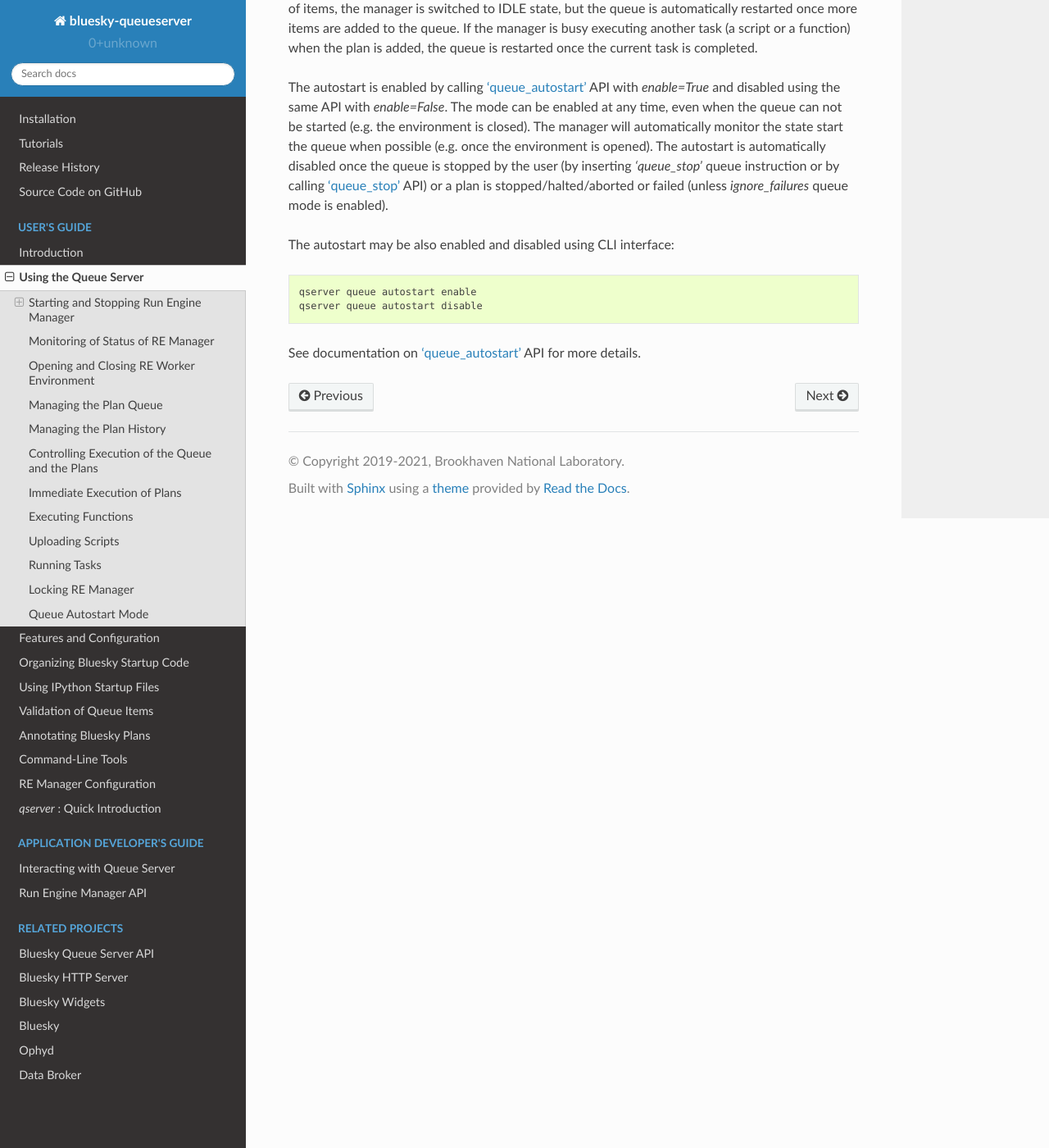
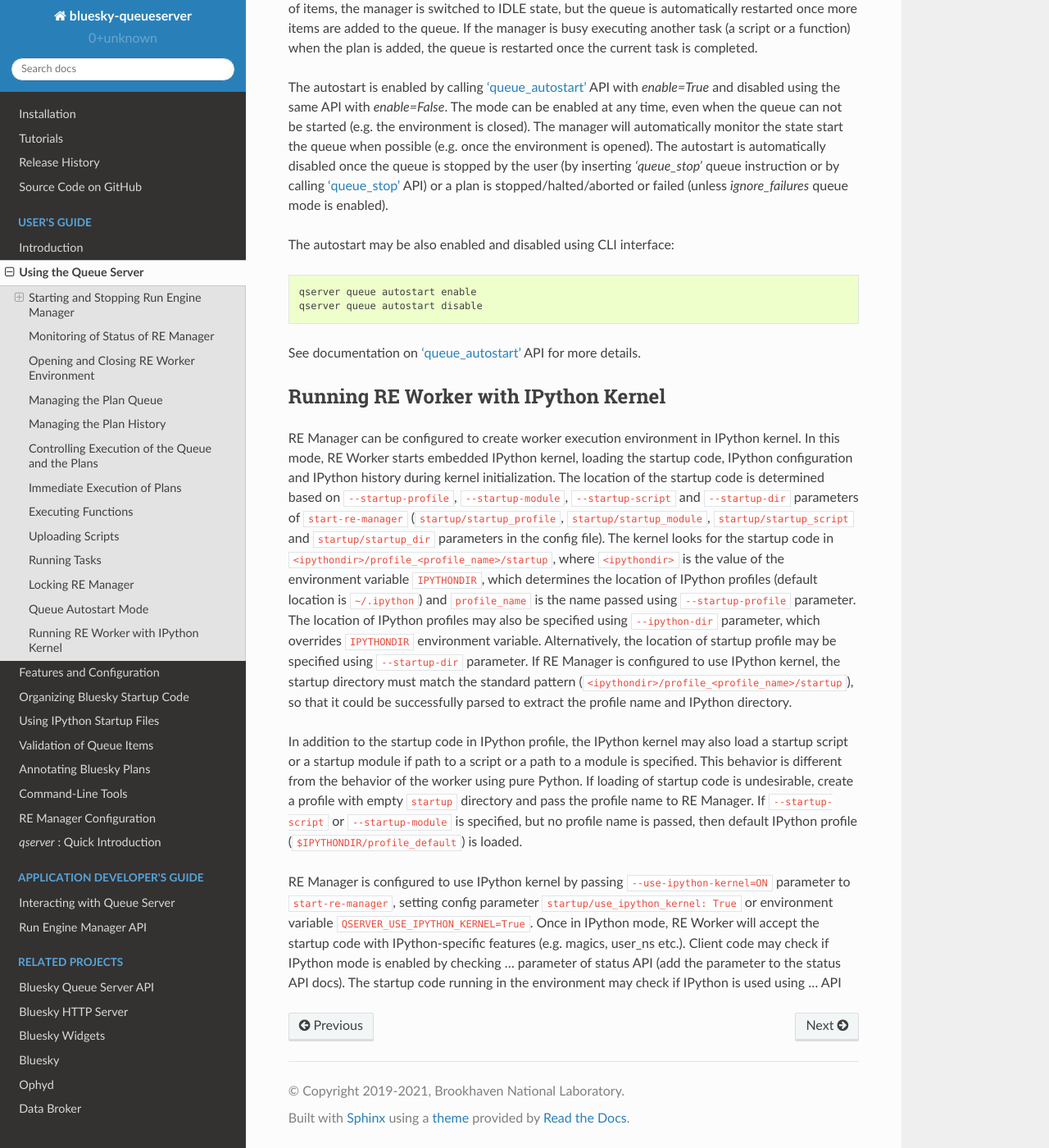
Before and after one commit to bluesky/bluesky-queueserver, a Sphinx documentation site: the page built from docs/source/using_queue_server.rst, in a window 1280 px wide and 1400 px high, scrolled down 11242 px. Shown: the whole window at 82% size. Built offline with Sphinx 7.4.7 and the Read the Docs theme 2.0.0, drawn with Linux system fonts in a browser that asks for light colours.

Commit message:
DOC: add documentation on IPython kernel mode

```diff
--- a/docs/source/cli_tools.rst
+++ b/docs/source/cli_tools.rst
@@ -10,6 +10,7 @@ The CLI tools are installed with the *bluesky-queueserver* package:
 - :ref:`qserver_zmq_keys_cli` - generate key pair for encryption of 0MQ control channel.
 - :ref:`qserver_console_monitor_cli` - simple monitor of RE Manager console output.
 - :ref:`qserver_clear_lock_cli` - unlock RE Manager if the lock key is lost.
+- :ref:`qserver_console_cli` - start Jupyter Console connected to IPython kernel running in the worker.
 
 .. _start_re_manager_cli:
 
--- a/docs/source/using_queue_server.rst
+++ b/docs/source/using_queue_server.rst
@@ -524,3 +524,41 @@ The autostart may be also enabled and disabled using CLI interface::
   qserver queue autostart disable
 
 See documentation on :ref:`method_queue_autostart` API for more details.
+
+
+.. _worker_ipython_kernel:
+
+Running RE Worker with IPython Kernel
+-------------------------------------
+
+RE Manager can be configured to create worker execution environment in IPython kernel.
+In this mode, RE Worker starts embedded IPython kernel, loading the startup code, IPython
+configuration and IPython history during kernel initialization. The location of the
+startup code is determined based on ``--startup-profile``, ``--startup-module``,
+``--startup-script`` and ``--startup-dir`` parameters of ``start-re-manager``
+(``startup/startup_profile``, ``startup/startup_module``, ``startup/startup_script`` and
+``startup/startup_dir`` parameters in the config file). The kernel looks for the startup
+code in ``<ipythondir>/profile_<profile_name>/startup``, where ``<ipythondir>`` is
+the value of the environment variable ``IPYTHONDIR``, which determines the location of
+IPython profiles (default location is ``~/.ipython``) and ``profile_name`` is
+the name passed using ``--startup-profile`` parameter. The location of IPython profiles
+may also be specified using ``--ipython-dir`` parameter, which overrides ``IPYTHONDIR``
+environment variable. Alternatively, the location of startup profile may be specified
+using ``--startup-dir`` parameter. If RE Manager is configured to use IPython kernel,
+the startup directory must match the standard pattern (``<ipythondir>/profile_<profile_name>/startup``),
+so that it could be successfully parsed to extract the profile name and IPython directory.
+
+In addition to the startup code in IPython profile, the IPython kernel may also load
+a startup script or a startup module if path to a script or a path to a module is specified.
+This behavior is different from the behavior of the worker using pure Python. If loading of startup
+code is undesirable, create a profile with empty ``startup`` directory and pass the profile
+name to RE Manager. If ``--startup-script`` or ``--startup-module`` is specified, but no
+profile name is passed, then default IPython profile (``$IPYTHONDIR/profile_default``) is loaded.
+
+RE Manager is configured to use IPython kernel by passing ``--use-ipython-kernel=ON`` parameter
+to ``start-re-manager``, setting config parameter ``startup/use_ipython_kernel: True`` or
+environment variable ``QSERVER_USE_IPYTHON_KERNEL=True``. Once in IPython mode,
+RE Worker will accept the startup code with IPython-specific features (e.g. magics, user_ns etc.).
+Client code may check if IPython mode is enabled by checking  ... parameter of status API
+(add the parameter to the status API docs). The startup code running in the environment
+may check if IPython is used using ... API
```
Also changed, not shown: docs/source/re_manager_api.rst (+35 -1 lines).
